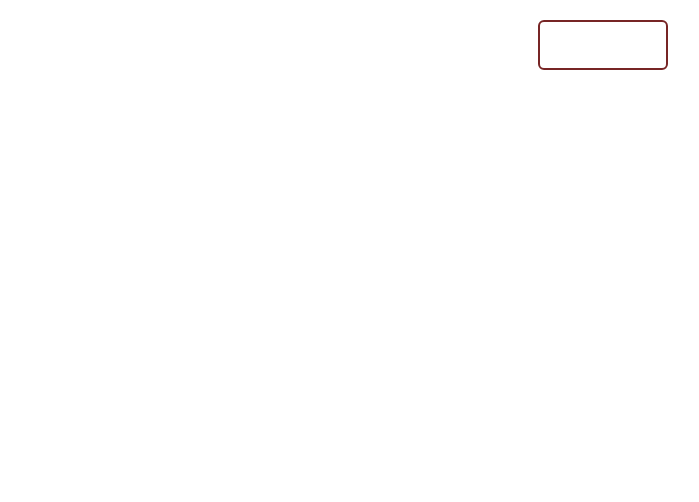
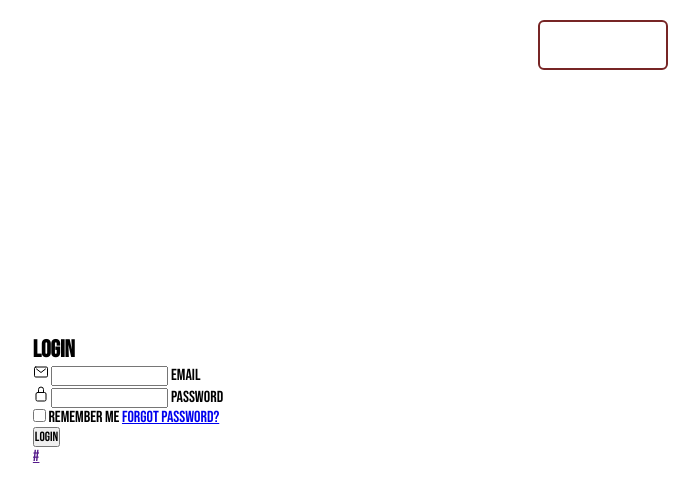
Before and after one commit to brendanmyrden/Website_Example1, a plain HTML site: page index.html in a window 1280 px wide. Shown: the whole page, without its empty margins (512-1211 px from the left). Drawn offline with nearby package versions, Linux system fonts and the light colour scheme.

Commit message:
Mid page Interaction Setup

```diff
--- a/index.html
+++ b/index.html
@@ -23,7 +23,38 @@
         </nav>
     </header>
 
+    <div class="wrapper">
+        <div class="form-box login">
+            <h2>Login</h2>
+            <form action="#">
+                <div class="input-box">
+                    <span class="icon"><ion-icon name="mail-outline"></ion-icon></span>
+                    <input type="email" required>
+                    <label>Email</label>
+                </div>
+                <div class="input-box">
+                    <span class="icon">
+                        <ion-icon name="lock-closed-outline"></ion-icon>
+                    </span>
+                    <input type="password" required>
+                    <label>Password</label>
+                </div>
+                <div class="remember-forget">
+                <label><input type="checkbox"> Remember me </label>
+                <a href="#">Forgot Password?</a>
+                </div>
+                <button type="submit" class="btn">Login</button>
+                <div class="login-register">
+                    <p><a href="">#</a></p>
+                </div>
+            </form>
+
+        </div>
+    </div>
+
     <script src="script.js"></script>
+    <script type="module" src="https://unpkg.com/ionicons@7.1.0/dist/ionicons/ionicons.esm.js"></script>
+    <script nomodule src="https://unpkg.com/ionicons@7.1.0/dist/ionicons/ionicons.js"></script>
 
 </body>
 </html>
```
